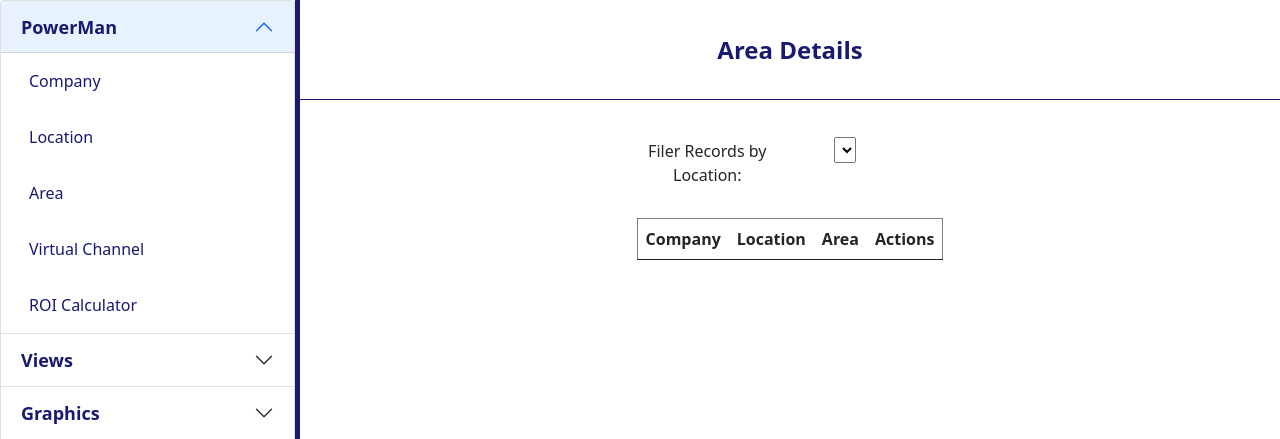
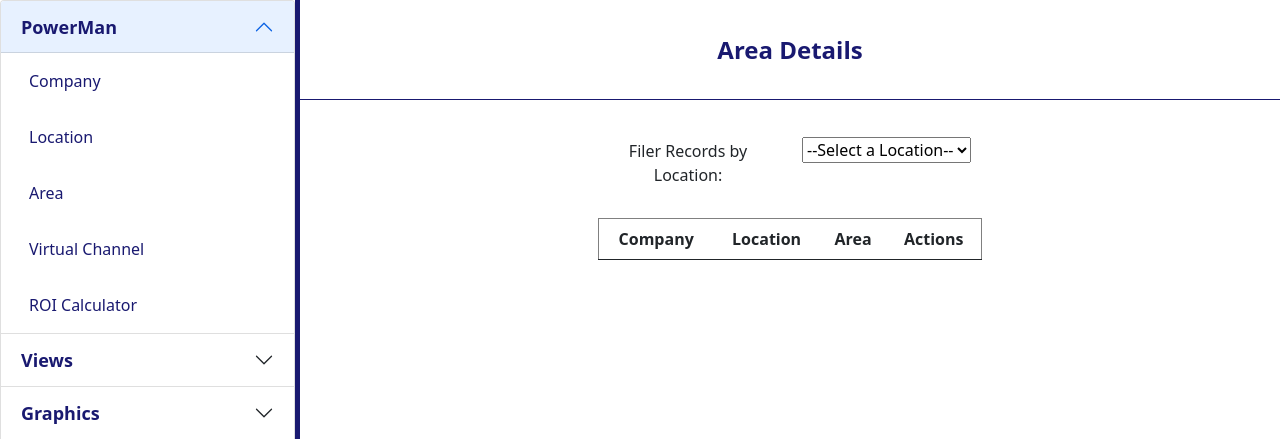
Before and after one commit to sujatasupanekar/ems, a Django app: page /showarea in a window 1280 px wide. Shown: the part 56-495 px from the top of the page. Run offline with Django 3.2, Linux system fonts and the light colour scheme; data that the repository does not hold is empty; some libraries are stand-ins or nearby versions.

Commit message:
filter by location code fix

```diff
--- a/static/components/common/common.js
+++ b/static/components/common/common.js
@@ -1,7 +1,11 @@
 $(document).ready(function() {
     $("select[class='location_list_dropdown']").change(function(event) {
         let text = this.options[$( ".location_list_dropdown option:selected").index()].text;
-        $('.area_location_filter').hide();
-        $('tr').filter(":contains('" + text + "')").show();
+        if(text=='--Select a Location--') {
+            $('.area_location_filter').show();
+        } else {
+            $('.area_location_filter').hide();
+            $('tr').filter(":contains('" + text + "')").show();
+        }
     });
 });
--- a/templates/showarea.html
+++ b/templates/showarea.html
@@ -15,6 +15,7 @@
             <label class="col-sm-6 col-form-label">Filer Records by Location:</label>
             <div class="col-sm-4" style="margin-top: 5px;">
                 <select class="location_list_dropdown" name="location" required>
+                  <option>--Select a Location--</option>
                     {% for lnm in lnm_list %}
                         <option
                         value="{{lnm.location_id}}"
```
